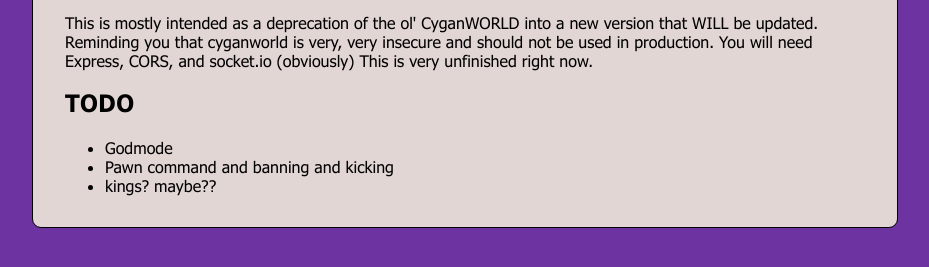
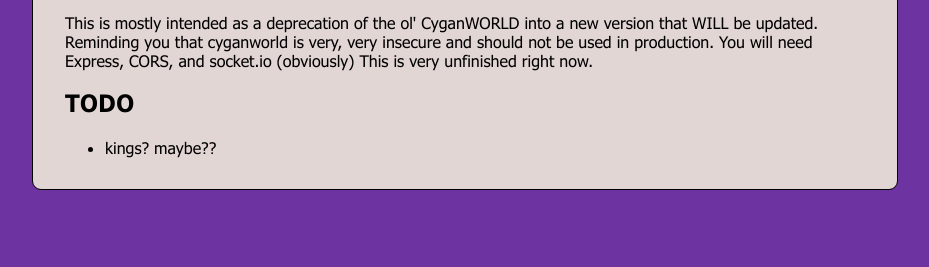
Before and after one commit to babtbawtbawt/khanworld, a website: page frontend/readme.html in a window 1280 px wide. Shown: the part 433-700 px from the top of the page, without its empty margins (175-1104 px from the left). Drawn offline with Linux system fonts and the light colour scheme.

Commit message:
remove old todos

```diff
--- a/frontend/readme.html
+++ b/frontend/readme.html
@@ -69,8 +69,6 @@
 
 <h2>TODO</h2>
 <ul>
-  <li>Godmode</li>
-  <li>Pawn command and banning and kicking</li>
   <li>kings? maybe??</li>
 </ul>
 
```
